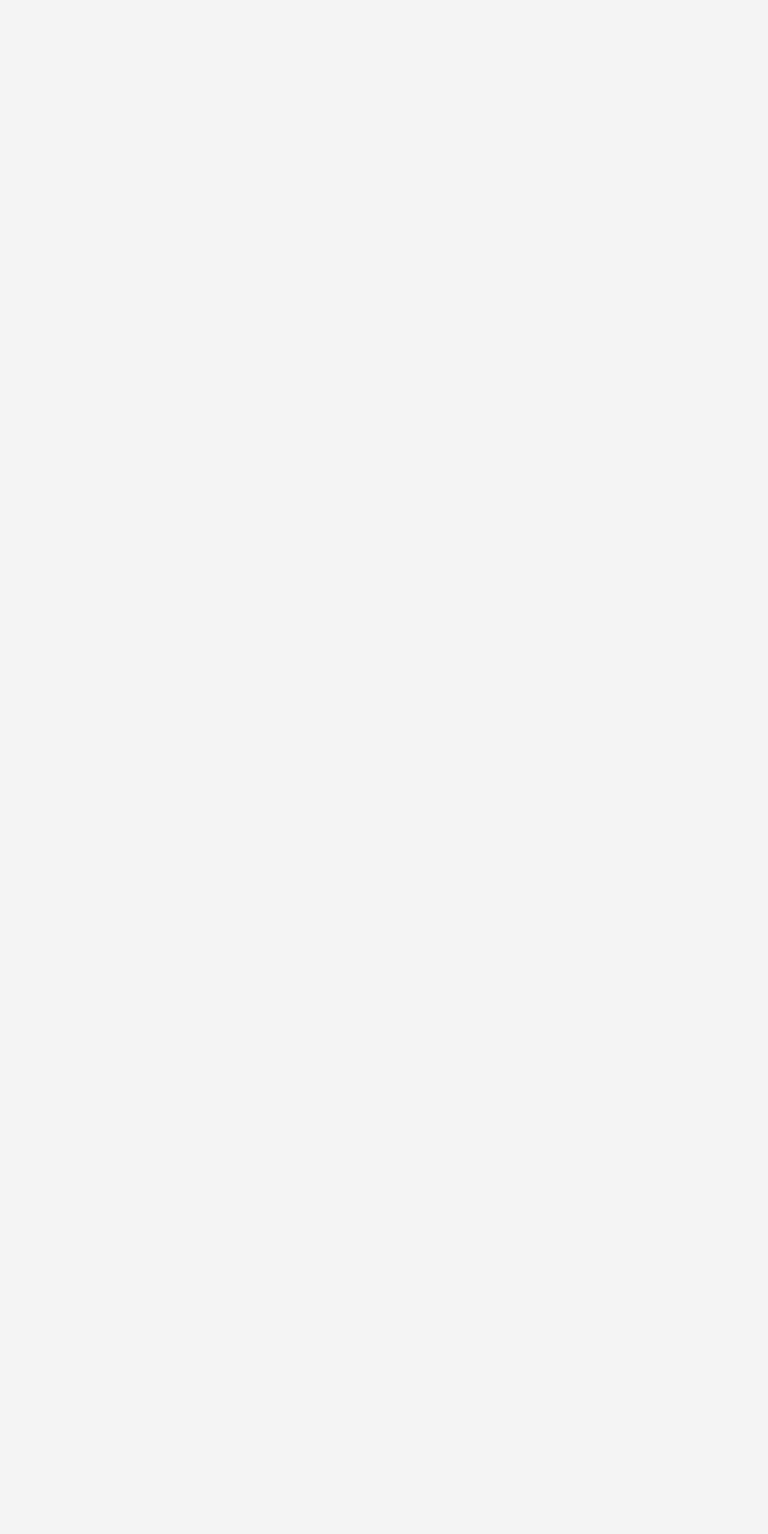
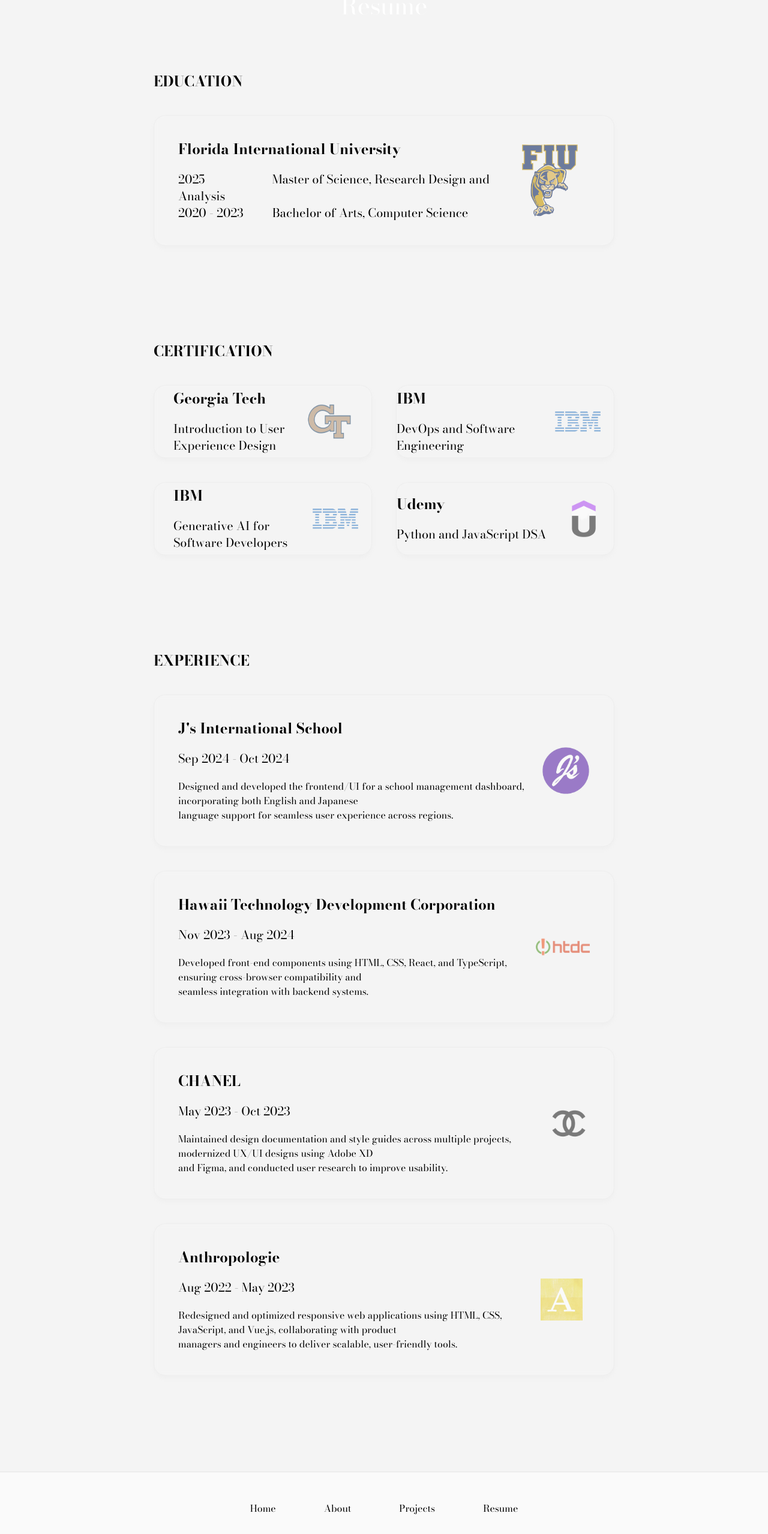
Before and after one commit to dashleremi/portfolio-v2, a Next.js app: page /Resume in a window 1280 px wide. Shown: the part 180-2738 px from the top of the page at 60% size. Before the commit the page ends 800 px from the top, so only its background shows below. Built offline with nearby package versions, Linux system fonts and the light colour scheme; a web font is replaced by a local one.

Commit message:
new pagination, footers, navbar links, experiences

```diff
--- a/components/Footer.tsx
+++ b/components/Footer.tsx
@@ -7,16 +7,16 @@
     <section className='bg-[#ffffff94] border-t border-[#9f9f9f3b]'>
         <div className='max-w-screen-xl px-4 py-12 mx-auto space-y-8 overflow-hidden sm:px-6 lg:px-8'>
             <nav className='flex flex-wrap justify-center -mx-5 -my-2'>
-                <div className='px-10 py-2 font-bold'>
+                <div className='px-10 py-2'>
                     <Link href="/home">Home</Link>
                 </div>
-                <div className='px-10 py-2 font-bold'>
+                <div className='px-10 py-2'>
                     <Link href="/about">About</Link>
                 </div>
-                <div className='px-10 py-2 font-bold'>
+                <div className='px-10 py-2'>
                     <Link href="/projects">Projects</Link>
                 </div>
-                <div className='px-10 py-2 font-bold'>
+                <div className='px-10 py-2'>
                     <Link href="/resume">Resume</Link>
                 </div>
             </nav>
--- a/components/NavBar.tsx
+++ b/components/NavBar.tsx
@@ -6,7 +6,7 @@
     <div className='mt-10 fixed top-0 left-0 z-10 w-full flex items-center justify-between'>
         <div className='px-10 py-3 container mx-auto flex items-center justify-between rounded-full border border-t border-[#66666689] w-[50%] backdrop-blur'>
             <div>
-            <Link id='/home' href="" className='hover:font-bold'>Home</Link>
+            <Link id='' href="/home" className='hover:font-bold'>Home</Link>
             </div>
             <div className='flex items-center gap-10'>
             <Link href='/about' className='hover:font-bold'>About</Link>
--- a/package.json
+++ b/package.json
@@ -12,8 +12,8 @@
     "gsap": "^3.12.5",
     "next": "15.0.1",
     "normalize.css": "^8.0.1",
-    "react": "19.0.0-rc-69d4b800-20241021",
-    "react-dom": "19.0.0-rc-69d4b800-20241021",
+    "react": "^19.0.0-rc-69d4b800-20241021",
+    "react-dom": "^19.0.0-rc-69d4b800-20241021",
     "react-icons": "^5.3.0",
     "react-type-animation": "^3.2.0",
     "swiper": "^11.1.14"
--- a/pages/About.tsx
+++ b/pages/About.tsx
@@ -1,11 +1,54 @@
+import Footer from '@/components/Footer'
+import NavBar from '@/components/NavBar'
 import React from 'react'
+import { FaInstagram, FaSpotify } from "react-icons/fa";
 
 const About = () => {
   return (
-    <div className='mt-10 flex items-center justify-center'>
-      <section id='about'>
-        <h1 className='text-white text-[40px] font-extralight'>About</h1>
-      </section>
+    <div>
+      <div className='mt-10 flex items-center justify-center text-center'>
+        <NavBar/>
+        <section id='about' className='mt-32'>
+          <h1 className='text-white text-[40px] font-extralight'>About</h1>
+
+          <br />
+          <p className='mt-20 text-3xl'>Ramiaemi <span className='text-5xl font-bold mr-10 ml-10'>"<span className='bg-gradient-to-r from-orange-700 via-blue-500 to-green-400 text-transparent bg-clip-text bg-300%'>Emi</span>"</span>  Dashler</p>
+          <div>
+            <h3 className='uppercase mt-40 text-[#939393]'>background</h3>
+            <p className='mt-10 text-xl'>I hold a degree in computer science and am currently pursuing a dual master's degree <br /> in computer science specializing in AI, and research design and analysis.</p>
+          </div>
+
+          <div className='mt-40'>
+            <p>From an early age, my life was a mosaic of cultures, landscapes, and endless new beginnings. As a military child, I moved from place to place, <br /> each new destination becoming a part of me and igniting a lifelong love for travel and exploration.
+            <br />Every city and country I lived in expanded my perspective, taught me resilience, and perhaps most importantly, nurtured a curiosity that has fueled my entire journey. <br />
+            This rich tapestry of experiences sparked an early passion for creative expression, a fascination that manifested through art, storytelling, and the endless possibilities of technology.</p>
+
+            <br /><br />
+            <p>When I first encountered programming and UX/UI design in middle school, something clicked. The realization that I could bring an idea to life with a few lines of code felt magical,<br /> like discovering a new language that could shape reality.
+            I knew, right then, that I’d found my path. Through the years, I honed my skills, diving into every opportunity to blend artistry with logic, <br />
+            heart with innovation. The field became not only my career choice but a deeply personal calling - one where I could transform imagination into tangible, user-centered experiences. </p>
+
+            <br /><br />
+            <p>In an industry where voices sometimes echo the notion that women face limitations, I stand as proof to the contrary. <br />
+            From creating immersive, user-friendly designs at Chanel to engineering complex, dynamic applications for clients worldwide, I’ve dedicated myself to pushing boundaries and challenging stereotypes. <br />
+            Today, with expertise across JavaScript, React, Figma, and more, I approach each project as a chance to craft meaningful digital experiences that resonate with users and bring them joy. <br />
+            For me, this work isn’t just about technology; it’s about showing the world that passion and commitment transcend any barrier.</p>
+          </div>
+
+          <br /><br /><br />
+          <div>
+            <p className='text-xl'>Feel free to connect with me via:</p>
+            <div className='flex items-center justify-center gap-8 mt-5'>
+            <a href="https://www.instagram.com/emi.dashler/" target='_blank' rel='noopener noreferrer'><FaInstagram size={25} className='hover:scale-105 hover:text-[#b659b7] transition-all duration-300'/></a>
+            <a href='https://open.spotify.com/user/kdb6pye33fsroyo3og0i8ijz5' target='_blank' rel='noopener noreferrer'><FaSpotify size={25} className='hover:scale-105 hover:text-[#4c9b64] transition-all duration-300'/></a>
+            </div>
+          </div>
+        </section>
+      </div>
+
+      <div className='mt-40'>
+        <Footer/>
+      </div>
     </div>
   )
 }
--- a/pages/Resume.tsx
+++ b/pages/Resume.tsx
@@ -1,11 +1,111 @@
+import Footer from '@/components/Footer'
+import NavBar from '@/components/NavBar'
 import React from 'react'
 
 const Resume = () => {
   return (
     <div>
-      <section id='resume'>
-        <h1>Resume</h1>
-      </section>
+      <NavBar/>
+      <div className='mt-10 mb-40'>
+
+        <section id='resume' className='mt-40'>
+          <h1 className='text-white text-[40px] text-center font-extralight'>Resume</h1>
+          <div className='w-[60%] grid grid-cols-1 items-start mx-auto'>
+            <p className='mt-20 text-2xl uppercase font-bold'>Education</p>
+            <div className='mt-10 flex items-center justify-between glassmorphism-container p-10'>
+              <div>
+                <h2 className='font-bold text-2xl mb-5'>Florida International University</h2>
+                <p className='text-xl'><span className='mr-28'>2025</span>Master of Science, Research Design and Analysis</p>
+                <p className='text-xl'><span className='mr-12'>2020 - 2023</span>Bachelor of Arts, Computer Science</p>
+              </div>
+              <img src="fiu.png" alt="" className='w-[140px] h-[120px] opacity-60'/>
+            </div>
+
+            <p className='mt-40 text-2xl uppercase font-bold'>Certification</p>
+            <div className='grid grid-cols-2 mt-10 gap-10'>
+
+              <div className='glassmorphism-container flex items-center justify-between'>
+                <div className='ml-8'>
+                  <h2 className='font-bold text-2xl mb-5'>Georgia Tech</h2>
+                  <p className='text-xl'>Introduction to User Experience Design</p>
+                </div>
+                <img src="ga-tech.png" alt="" className='w-[140px] h-[100px] opacity-50'/>
+              </div>
+
+              <div className='glassmorphism-container flex items-center justify-between'>
+                <div>
+                  <h2 className='font-bold text-2xl mb-5'>IBM</h2>
+                  <p className='text-xl'>DevOps and Software Engineering</p>
+                </div>
+                <img src="ibm.png" alt="" className='w-[120px] h-[120px] opacity-50'/>
+              </div>
+
+              <div className='glassmorphism-container flex items-center justify-between'>
+                <div className='ml-8'>
+                  <h2 className='font-bold text-2xl mb-5'>IBM</h2>
+                  <p className='text-xl'>Generative AI for Software Developers</p>
+                </div>
+                <img src="ibm.png" alt="" className='w-[120px] h-[120px] opacity-50'/>
+              </div>
+
+              <div className='glassmorphism-container flex items-center justify-between'>
+                <div>
+                  <h2 className='font-bold text-2xl mb-5'>Udemy</h2>
+                  <p className='text-xl'>Python and JavaScript DSA</p>
+                </div>
+                <img src="udemy.png" alt="" className='w-[100px] h-[80px] opacity-50'/>
+              </div>
+            </div>
+
+            <p className='mt-40 text-2xl uppercase font-bold'>Experience</p>
+            <a href="">
+              <div className='mt-10 flex items-center justify-between glassmorphism-container p-10 hover:bg-[#d2d2d23f] transition-all duration-300'>
+                <div>
+                  <h2 className='font-bold text-2xl mb-5'>J's International School</h2>
+                  <p className='text-xl'>Sep 2024 - Oct 2024</p>
+                  <p className='mt-5'>Designed and developed the frontend/UI for a school management dashboard, incorporating both English and Japanese<br /> language support for seamless user experience across regions.</p>
+                </div>
+                <img src="js.png" alt="" className='w-[80px] h-[80px] opacity-50'/>
+              </div>
+            </a>
+
+            <a href="">
+              <div className='mt-10 flex items-center justify-between glassmorphism-container p-10 hover:bg-[#d2d2d23f] transition-all duration-300'>
+                <div>
+                  <h2 className='font-bold text-2xl mb-5'>Hawaii Technology Development Corporation</h2>
+                  <p className='text-xl'>Nov 2023 - Aug 2024</p>
+                  <p className='mt-5'>Developed front-end components using HTML, CSS, React, and TypeScript, ensuring cross-browser compatibility and <br /> seamless  integration  with backend systems.</p>
+                </div>
+                <img src="htdc.png" alt="" className='w-[90px] h-[90px] opacity-50'/>
+              </div>
+            </a>
+
+            <a href="">
+              <div className='mt-10 flex items-center justify-between glassmorphism-container p-10 hover:bg-[#d2d2d23f] transition-all duration-300'>
+                <div>
+                  <h2 className='font-bold text-2xl mb-5'>CHANEL</h2>
+                  <p className='text-xl'>May 2023 - Oct 2023</p>
+                  <p className='mt-5'>Maintained design documentation and style guides across multiple projects, modernized UX/UI designs using Adobe XD  <br /> and Figma, and conducted user research to improve usability.</p>
+                </div>
+                <img src="chanel.png" alt="" className='w-[150px] h-[90px] -mr-10 opacity-50'/>
+              </div>
+            </a>
+
+            <a href="">
+              <div className='mt-10 flex items-center justify-between glassmorphism-container p-10 hover:bg-[#d2d2d23f] transition-all duration-300'>
+                <div>
+                  <h2 className='font-bold text-2xl mb-5'>Anthropologie</h2>
+                  <p className='text-xl'>Aug 2022 - May 2023</p>
+                  <p className='mt-5'>Redesigned and optimized responsive web applications using HTML, CSS, JavaScript, and Vue.js, collaborating with product <br /> managers and  engineers to deliver scalable, user-friendly tools.</p>
+                </div>
+                <img src="anthro.png" alt="" className='w-[70px] h-[70px] mr-3 opacity-50'/>
+              </div>
+            </a>
+
+          </div>
+        </section>
+      </div>
+      <Footer/>
     </div>
   )
 }
--- a/pages/projects.tsx
+++ b/pages/projects.tsx
@@ -0,0 +1,14 @@
+import NavBar from '@/components/NavBar'
+import React from 'react'
+
+const Projects = () => {
+  return (
+    <div>
+        <div>
+            <NavBar/>
+        </div>
+    </div>
+  )
+}
+
+export default Projects
```
Also changed, not shown: components/SelectedWorks.tsx (+4 -4 lines), 1 other file (tests, documents, lock files or other folders).
